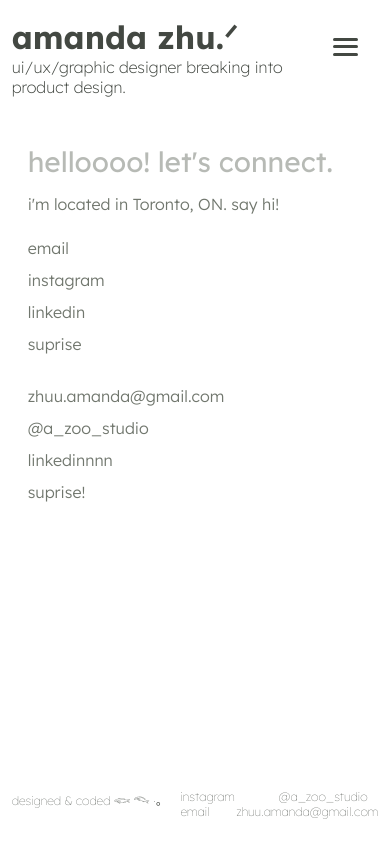
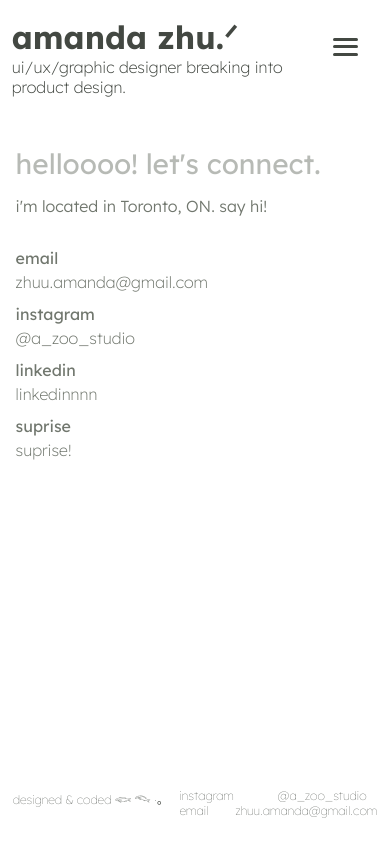
Before and after one commit to jamsnhoney/gallerywebsite, a React (Create React App) app in the folder amandas-gallery/: page /contact in a window 390 px wide. Built offline with nearby package versions, Linux system fonts and the light colour scheme.

Commit message:
navbar footer case study

```diff
--- a/amandas-gallery/src/components/CaseStudies.css
+++ b/amandas-gallery/src/components/CaseStudies.css
@@ -24,6 +24,11 @@
   overflow: hidden;
   border-radius: 5px;
   background: #f0f0f0;
+  border: 1px solid rgba(255, 255, 255, 0.9);
+  box-shadow:
+    0 0 0 1px rgba(255, 255, 255, 0.6) inset,
+    0 4px 16px rgba(0, 0, 0, 0.12),
+    0 2px 6px rgba(0, 0, 0, 0.08);
 }
 
 .case-study-media a {
--- a/amandas-gallery/src/pages/Contact.js
+++ b/amandas-gallery/src/pages/Contact.js
@@ -5,39 +5,48 @@ function Contact() {
   return (
     <main className="contact-page">
       <div className="contact-container">
-        <div className="contact-left">
+        <div className="contact-header-section">
           <h1 className="contact-header">helloooo! let's connect.</h1>
           <p className="contact-location">i'm located in Toronto, ON. say hi!</p>
-          <div className="contact-labels">
-            <span>email</span>
-            <span>instagram</span>
-            <span>linkedin</span>
-            <span>suprise</span>
         </div>
+        <div className="contact-items">
+          <div className="contact-item">
+            <span className="contact-label">email</span>
+            <a href="mailto:zhuu.amanda@gmail.com" className="contact-link">zhuu.amanda@gmail.com</a>
           </div>
-        <div className="contact-right">
-          <a href="mailto:zhuu.amanda@gmail.com">zhuu.amanda@gmail.com</a>
+          <div className="contact-item">
+            <span className="contact-label">instagram</span>
             <a
               href="https://www.instagram.com/a_zoo_studio/"
               target="_blank"
               rel="noopener noreferrer"
+              className="contact-link"
             >
               @a_zoo_studio
             </a>
+          </div>
+          <div className="contact-item">
+            <span className="contact-label">linkedin</span>
             <a
               href="https://www.linkedin.com/in/amanda-zhu-b01422242/"
               target="_blank"
               rel="noopener noreferrer"
+              className="contact-link"
             >
               linkedinnnn
             </a>
+          </div>
+          <div className="contact-item">
+            <span className="contact-label">suprise</span>
             <a
               href="https://www.youtube.com/watch?v=V7KjHLRGdrc"
               target="_blank"
               rel="noopener noreferrer"
+              className="contact-link"
             >
               suprise!
             </a>
+          </div>
         </div>
       </div>
     </main>
--- a/amandas-gallery/src/pretty/Bottom.css
+++ b/amandas-gallery/src/pretty/Bottom.css
@@ -3,9 +3,18 @@
     flex-direction: row;
     justify-content: space-between;
     align-items: flex-start;
+    padding-top: 3vh;
     padding-bottom: 3vh;
     padding-left: 3vw;
     padding-right: 3vw;
+    background: rgba(255, 255, 255, 0.65);
+    backdrop-filter: blur(24px) saturate(180%);
+    -webkit-backdrop-filter: blur(24px) saturate(180%);
+    border: 1px solid rgba(255, 255, 255, 0.9);
+    box-shadow:
+        0 0 0 1px rgba(255, 255, 255, 0.6) inset,
+        0 1px 2px rgba(0, 0, 0, 0.05),
+        0 0 20px rgba(255, 255, 255, 0.3);
 }
 
 .bottom-right p {
--- a/amandas-gallery/src/pretty/Contact.css
+++ b/amandas-gallery/src/pretty/Contact.css
@@ -5,15 +5,14 @@
 }
 
 .contact-container {
-  display: grid;
-  grid-template-columns: 1fr 1fr;
-  gap: 3rem;
+  display: flex;
+  flex-direction: column;
+  gap: 2rem;
   max-width: 900px;
   margin: 0 auto;
-  align-items: start;
 }
 
-.contact-left {
+.contact-header-section {
   display: flex;
   flex-direction: column;
   gap: 1rem;
@@ -37,57 +36,57 @@
   font-weight: 300;
 }
 
-.contact-labels {
+.contact-items {
   display: flex;
   flex-direction: column;
   gap: 0.75rem;
-  margin-top: 0.5rem;
 }
 
-.contact-labels span {
+.contact-item {
+  display: flex;
+  flex-direction: row;
+  align-items: baseline;
+  gap: 2rem;
+}
+
+.contact-label {
   font-family: "Lexend", sans-serif;
   font-size: 16px;
   color: #71776E;
-  font-weight: 300;
+  font-weight: 400;
   cursor: default;
+  min-width: 100px;
+  flex-shrink: 0;
 }
 
-.contact-right {
-  display: flex;
-  flex-direction: column;
-  gap: 0.75rem;
-  align-items: flex-start;
-}
-
-.contact-right a {
+.contact-link {
   font-family: "Lexend", sans-serif;
   font-size: 16px;
   color: #71776E;
-  font-weight: 300;
+  font-weight: 200;
   text-decoration: none;
   transition: color 0.3s ease;
 }
 
-.contact-right a:hover {
+.contact-link:hover {
   color: #9cba7c;
 }
 
-.contact-surprise {
-  font-family: "Lexend", sans-serif;
-  font-size: 16px;
-  color: #71776E;
-  font-weight: 300;
-  cursor: pointer;
-}
-
 @media (max-width: 767px) {
-  .contact-container {
-    grid-template-columns: 1fr;
-    gap: 2rem;
-    padding: 0 1rem;
+  .contact-page {
+    padding: 2rem 4vw 3rem;
   }
 
   .contact-header {
     font-size: 28px;
   }
+
+  .contact-item {
+    flex-direction: column;
+    gap: 0.25rem;
+  }
+
+  .contact-label {
+    min-width: auto;
+  }
 }
--- a/amandas-gallery/src/pretty/Navbar.css
+++ b/amandas-gallery/src/pretty/Navbar.css
@@ -4,12 +4,17 @@
   justify-content: space-between;
   align-items: flex-start;
   padding-top: 2vh;
+  padding-bottom: 2vh;
   padding-left: 3vw;
   padding-right: 3vw;
   position: sticky;
   top: 0;
   z-index: 100;
-  background: #fff;
+  background: rgba(255, 255, 255, 0.7);
+  backdrop-filter: blur(20px) saturate(180%);
+  -webkit-backdrop-filter: blur(20px) saturate(180%);
+  border-bottom: 1px solid rgba(255, 255, 255, 0.8);
+  box-shadow: 0 1px 0 rgba(255, 255, 255, 0.5) inset;
 }
 
 .hello-link {
@@ -28,13 +33,13 @@
     height: auto;
 }
 
-.title h1 {
+.title h1 { /* amanda zhu.ᐟ */
     font-size: 50px;
     color: #434842;
 }
 
 
-.hello p {
+.hello p { /* i'm a graphic designer breaking into product design. */
   font-size: 16px;
   color: #434842;
   font-weight: 200;
@@ -52,11 +57,11 @@
   padding: 30px 20px;      /* optional, for breathing room */
 }
 
-.navbar p {
+.navbar p { /* case studies | fun work | about | resume | contact */
   margin: 0;               /* remove default paragraph spacing */
-  font-size: 16px;
+  font-size: 14px;
   color: #434842;
-  font-weight: 150;
+  font-weight: 200;
   cursor: pointer;         /* makes it feel clickable */
   transition: color 0.3s ease;
 }
@@ -163,11 +168,14 @@
     position: absolute;
     top: 60px;
     right: 0;
-    background: rgb(249, 249, 249);
-    border-radius: 8px;
+    background: rgba(255, 255, 255, 0.7);
+    backdrop-filter: blur(20px) saturate(180%);
+    -webkit-backdrop-filter: blur(20px) saturate(180%);
+    border: 5px solid rgba(255, 255, 255, 0.8);
+    border-radius: 12px;
     padding: 10px 20px;
     gap: 15px;
-    box-shadow: 0 2px 8px rgba(0, 0, 0, 0.1);
+    box-shadow: 0 4px 16px rgba(0, 0, 0, 0.1), 0 1px 0 rgba(255, 255, 255, 0.5) inset;
     z-index: 100;
   }
 
```
Lines whose indentation alone changed are shown as unchanged.
